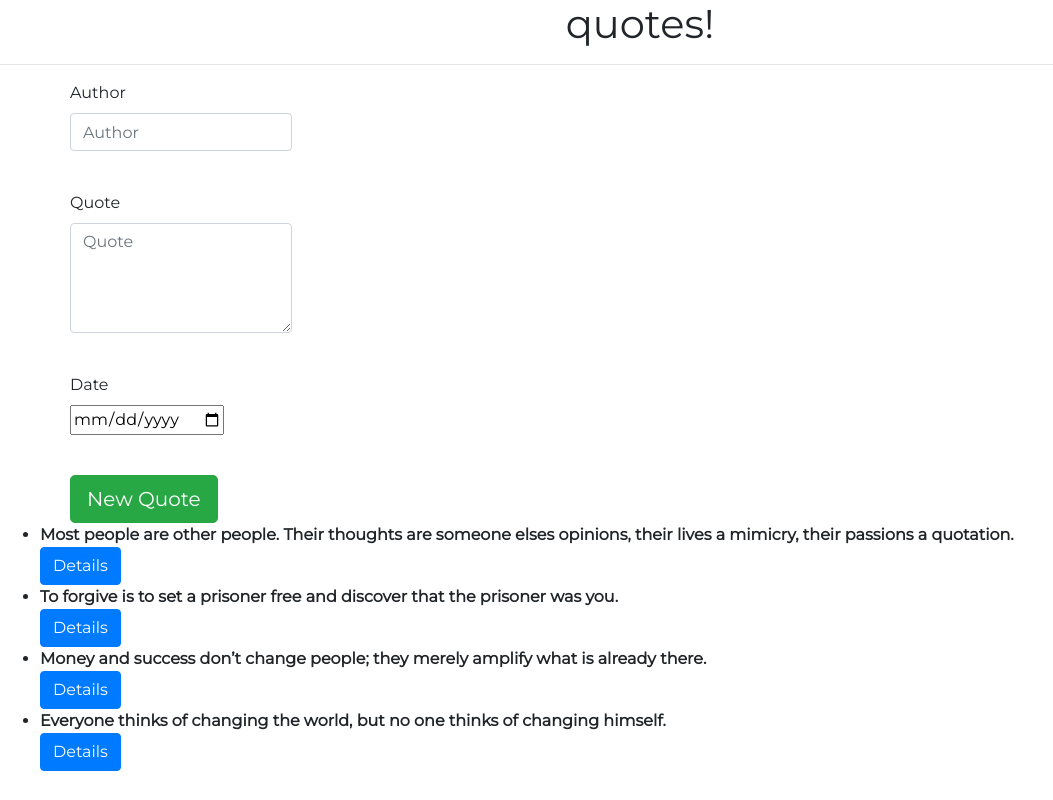
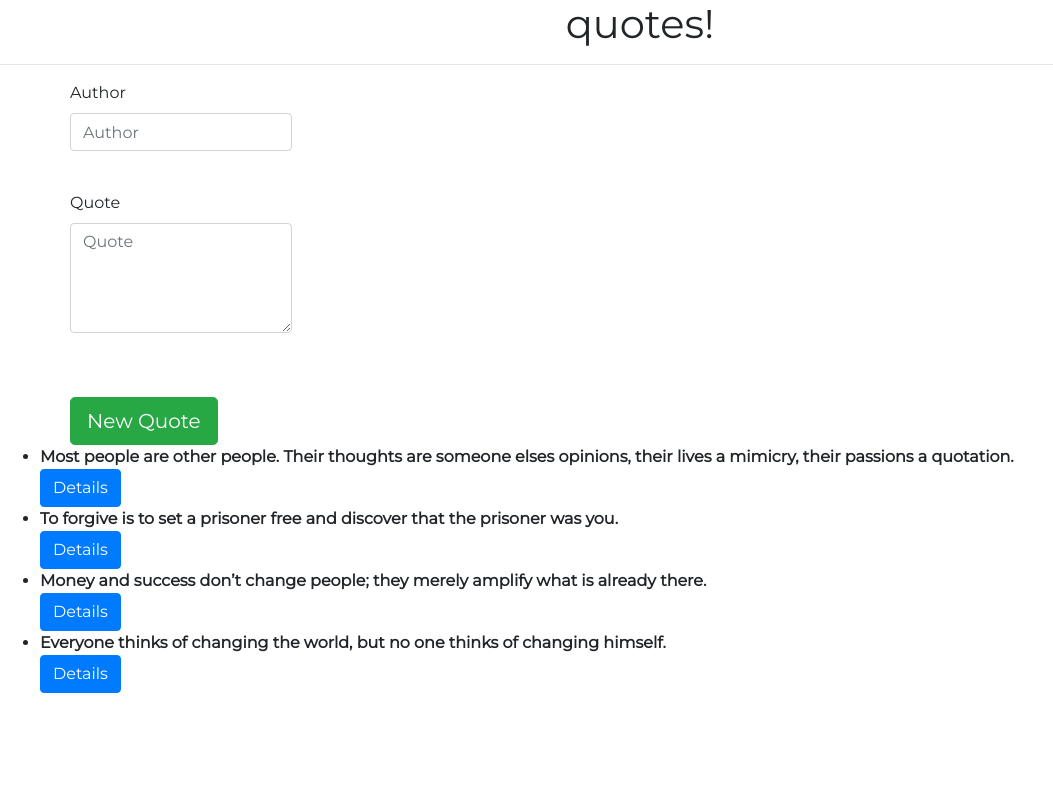
Before and after one commit to Fahari/quotes, an Angular app in the folder quotes/: page / in a window 1280 px wide. Shown: the whole page, without its empty margins (0-1053 px from the left). Built offline with nearby package versions, Linux system fonts and the light colour scheme.

Commit message:
add working pipes

```diff
--- a/quotes/src/app/date-count.pipe.ts
+++ b/quotes/src/app/date-count.pipe.ts
@@ -1,5 +1,5 @@
 import { Pipe, PipeTransform } from '@angular/core';
-import{Quotes}from'../quotes'
+import{Quotes}from'./quotes'
 
 @Pipe({
   name: 'dateCount'
--- a/quotes/src/app/highlighter.directive.ts
+++ b/quotes/src/app/highlighter.directive.ts
@@ -7,6 +7,6 @@ export class HighlighterDirective {
 
   constructor(private elem:ElementRef) {
     console.log(elem)
-    this.elem.nativeElement.style.boxShadow='1px 80px 10px 20px lightgreen';
+    this.elem.nativeElement.style.boxShadow='lightgreen';
   }
 }
--- a/quotes/src/app/quotes-details/quotes-details.component.html
+++ b/quotes/src/app/quotes-details/quotes-details.component.html
@@ -1,5 +1,6 @@
-<p>{{quote.author}}</p>
-<p>Uploaded {{quote.Datex|dateCount}} day(s) ago</p>
+<p>{{quotess.author}}</p>
+<p>{{quotess.Datex|date}} ~ {{quotess.Datex|dateCount}} days ago </p>
+
 <button class="btn btn-danger"(click) = 'quoteDelete(true)'>Delete Quote</button><br><br>
 <button class="btn btn-success" (click)="upvote()"><i class="fas fa-thumbs-up"></i></button>  {{upVote}}<br><br>
 <button class="btn btn-danger"(click)="downvote()"><i class="fas fa-thumbs-down"></i></button>  {{downVote}}<br>
--- a/quotes/src/app/quotes-details/quotes-details.component.ts
+++ b/quotes/src/app/quotes-details/quotes-details.component.ts
@@ -8,7 +8,7 @@ import {Quotes} from '../quotes'
 })
 export class QuotesDetailsComponent implements OnInit {
 
-  @Input() quote:Quotes;
+  @Input() quotess:Quotes;
   @Output() toDelete= new EventEmitter<boolean>();
 
   quoteDelete(del:boolean){
@@ -16,6 +16,8 @@ export class QuotesDetailsComponent implements OnInit {
   }
 upVote=0;
 downVote=0;
+
+
 upvote(){
   this.upVote=this.upVote +1;
 }
--- a/quotes/src/app/quotes-form/quotes-form.component.html
+++ b/quotes/src/app/quotes-form/quotes-form.component.html
@@ -23,7 +23,7 @@
                 </div>
             </div>
             <br>
-            <div class="form-group">
+            <!-- <div class="form-group">
                 <label for="Date">Date</label>
                 <br>
                 <input type='date' id="Date" [(ngModel)]="newQuotes.Datex" name="Date" #Date="ngModel" placeholder="mm/dd/yy" required>
@@ -32,7 +32,7 @@
 
                 </div>
 
-            </div>
+            </div> -->
             <br>
             <button type="Submit" class="btn btn-success btn-lg">New Quote</button>
         </form>
--- a/quotes/src/app/quotes/quotes.component.html
+++ b/quotes/src/app/quotes/quotes.component.html
@@ -8,10 +8,9 @@
 
 <ul>
   <div *ngFor="let quote of quotess;let i='index'">
-    <!-- <div appHighlighter >
-      </div> -->
-    <b><li>{{quote.name}}</li></b>
+    <b><li id="{{i}}">{{quote.name}}</li></b>
+    <p id="{{i}}" appHighlighter *ngIf="quote.upVote > 0"></p>
     <button class="btn btn-primary" (click)='toogleDetails(i)'>Details</button>
-    <app-quotes-details *ngIf="quote.showAuthor" [quote]='quote' (toDelete)='deletedQuote($event,i)'></app-quotes-details>
+    <app-quotes-details *ngIf="quote.showAuthor" [quotess]='quote' (toDelete)='deletedQuote($event,i)'></app-quotes-details>
   </div>
 </ul>
--- a/quotes/src/app/quotes/quotes.component.ts
+++ b/quotes/src/app/quotes/quotes.component.ts
@@ -10,10 +10,10 @@ import {Quotes} from '../quotes'
 export class QuotesComponent implements OnInit {
 
   quotess=[
-    new Quotes(1,'Most people are other people. Their thoughts are someone elses opinions, their lives a mimicry, their passions a quotation.','- Oscar Wilde',new Date(2019,1,1)),
-    new Quotes(2,'To forgive is to set a prisoner free and discover that the prisoner was you.','-Lewis B. Smedes',new Date(2019,1,3)),
-    new Quotes(3,'Money and success don’t change people; they merely amplify what is already there.','-Will Smith',new Date(2019,1,6)),
-    new Quotes(4,'Everyone thinks of changing the world, but no one thinks of changing himself.','– Leo Tolstoy',new Date(2019,1,9)),
+    new Quotes(1,'Most people are other people. Their thoughts are someone elses opinions, their lives a mimicry, their passions a quotation.','- Oscar Wilde',new Date(2018,1,1)),
+    new Quotes(2,'To forgive is to set a prisoner free and discover that the prisoner was you.','-Lewis B. Smedes',new Date(2018,1,3)),
+    new Quotes(3,'Money and success don’t change people; they merely amplify what is already there.','-Will Smith',new Date(2018,1,6)),
+    new Quotes(4,'Everyone thinks of changing the world, but no one thinks of changing himself.','– Leo Tolstoy',new Date(2018,1,9)),
   ]
 
 
```
